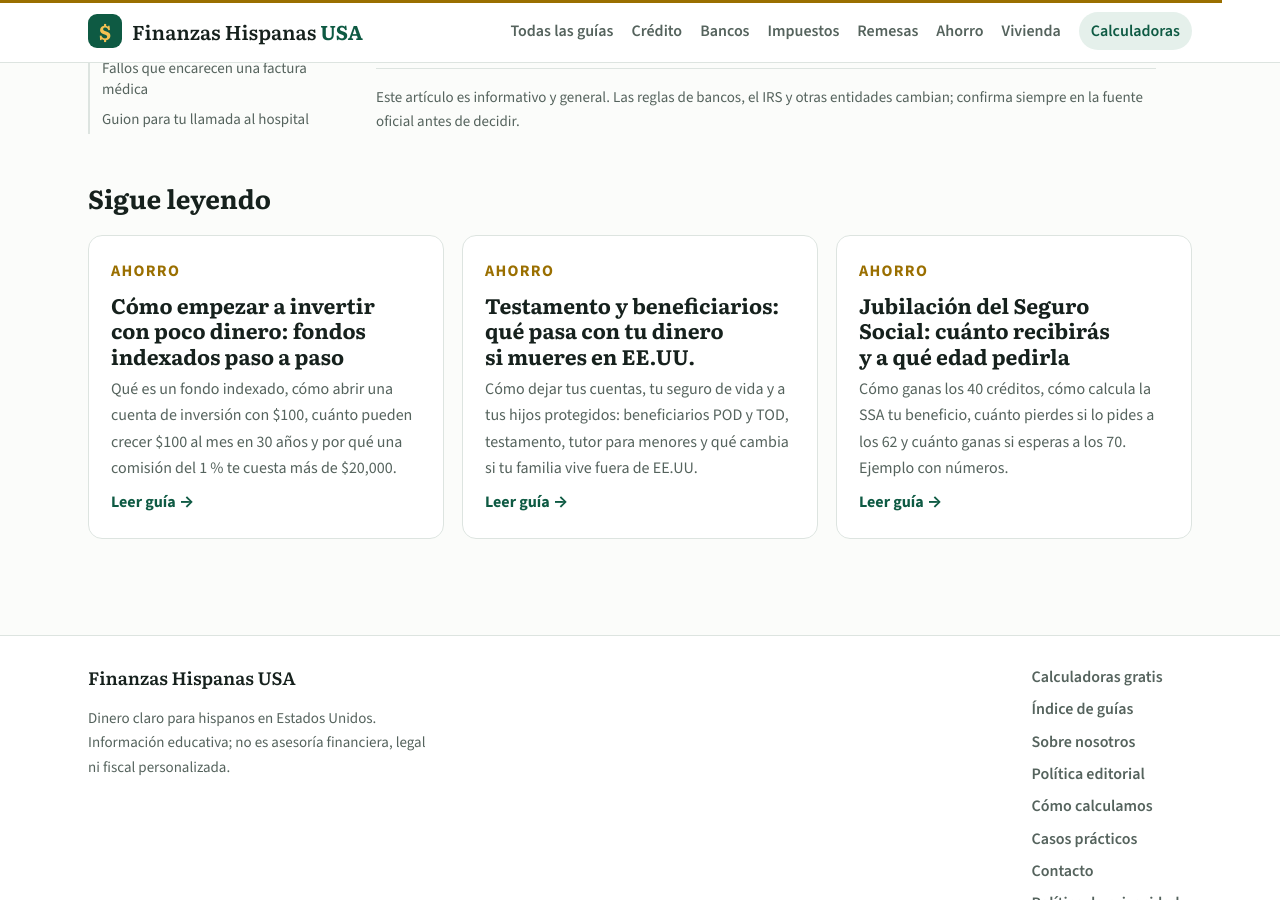
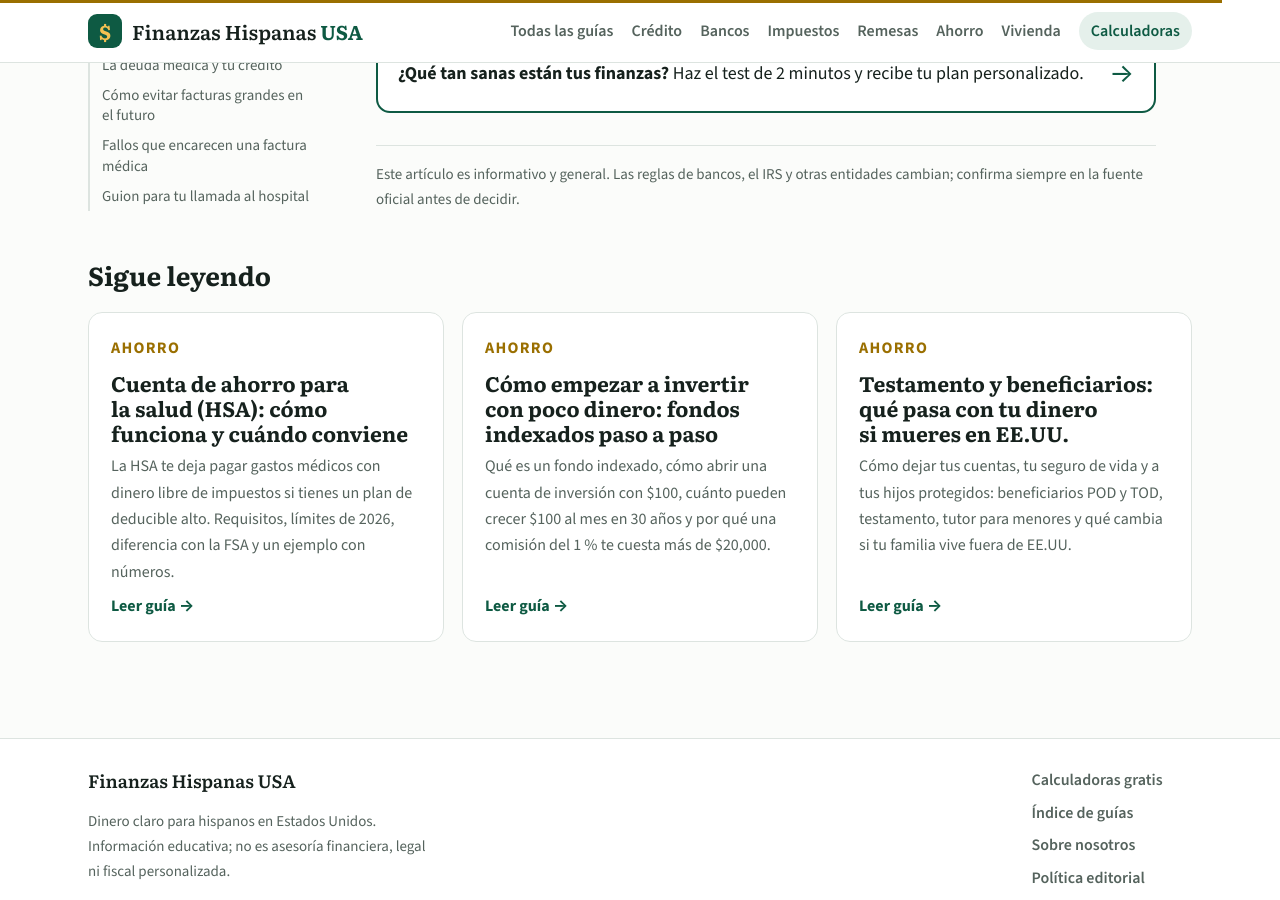
Before and after one commit to AnthonyHenriquezLuciano/finanzashispanasusa, a Jekyll site: the page built from _posts/2026-10-25-como-reducir-o-negociar-facturas-medicas.md, in a window 1280 px wide and 900 px high, scrolled down 5472 px. Built offline with Jekyll 4.4.1, drawn with Linux system fonts in a browser that asks for light colours; part of the change alters nothing that is shown; some of the changed text lies outside the part shown.

Commit message:
Guía: cuenta de ahorro para la salud (HSA) + enlaces internos
Co-Authored-By: Claude Opus 5.5 <noreply@anthropic.com>
Claude-Session: https://claude.ai/code/session_018E8nodqmJommzDz9b1nwHg

```diff
--- a/_posts/2026-10-18-seguro-medico-para-inmigrantes-en-estados-unidos.md
+++ b/_posts/2026-10-18-seguro-medico-para-inmigrantes-en-estados-unidos.md
@@ -115,3 +115,5 @@ Si tienes presencia legal, revisa el Mercado durante la inscripción abierta y c
 **Sigue leyendo:** [seguro de vida: cuánto necesitas y qué tipo elegir](/seguro-de-vida-cuanto-necesitas-y-que-tipo-elegir/).
 
 **Sigue leyendo:** [cómo reducir o negociar una factura médica](/como-reducir-o-negociar-facturas-medicas/).
+
+**Sigue leyendo:** si eliges un plan con deducible alto, aprovecha [la cuenta de ahorro para la salud (HSA)](/cuenta-de-ahorro-para-la-salud-hsa-como-funciona/).
--- a/_posts/2026-10-25-como-reducir-o-negociar-facturas-medicas.md
+++ b/_posts/2026-10-25-como-reducir-o-negociar-facturas-medicas.md
@@ -110,3 +110,5 @@ Una regla federal de 2025 que buscaba eliminar casi todas las deudas médicas de
 ## Guion para tu llamada al hospital
 
 Ante una factura médica: no pagues de inmediato, pide la factura detallada, solicita la ayuda financiera del hospital y negocia un descuento o un plan sin intereses. Así una factura de miles de dólares puede quedar en una fracción.
+
+**Sigue leyendo:** si tu plan de salud lo permite, una [cuenta HSA](/cuenta-de-ahorro-para-la-salud-hsa-como-funciona/) te ayuda a pagar estas facturas sin impuestos.
--- /dev/null
+++ b/_posts/2026-11-14-cuenta-de-ahorro-para-la-salud-hsa-como-funciona.md
@@ -0,0 +1,80 @@
+---
+title: "Cuenta de ahorro para la salud (HSA): cómo funciona y cuándo conviene"
+description: "La HSA te deja pagar gastos médicos con dinero libre de impuestos si tienes un plan de deducible alto. Requisitos, límites de 2026, diferencia con la FSA y un ejemplo con números."
+date: 2026-11-14 07:00:00 -0400
+category: Ahorro
+herramienta: emergencia
+keywords: [cuenta HSA, health savings account en español, cuenta de ahorro para la salud, HSA vs FSA, plan de deducible alto]
+resumen:
+- "La HSA solo está disponible si tienes un **plan de salud con deducible alto** (HDHP) que cumpla las reglas del IRS."
+- "Para 2026 puedes aportar hasta **$4,400** si el plan es individual y **$8,750** si es familiar."
+- "El dinero entra sin impuestos, crece sin impuestos y sale sin impuestos si lo usas en gastos médicos."
+- "A diferencia de la FSA, **el saldo no se pierde** al terminar el año ni si cambias de trabajo."
+faq:
+- q: "¿Qué pasa si saco dinero de la HSA para algo que no es médico?"
+  a: "Antes de los 65 años pagas impuesto sobre la renta por ese retiro más una multa del 20 %. Después de los 65, solo pagas el impuesto normal, como en una cuenta de retiro."
+- q: "¿Puedo usar la HSA para mi familia?"
+  a: "Sí. Puedes pagar gastos médicos de tu cónyuge y tus dependientes con tu HSA, aunque no estén en tu plan de salud."
+- q: "¿Puedo abrir una HSA si mi empleador no la ofrece?"
+  a: "Sí, siempre que tengas un plan con deducible alto que califique, por ejemplo uno del Mercado. Puedes abrirla en un banco o una casa de corretaje y deducir tus aportes en la declaración."
+- q: "¿Qué gastos se pueden pagar?"
+  a: "Consultas, medicinas con receta, dentista, lentes, análisis y muchos otros gastos médicos. La Publicación 502 del IRS tiene la lista. Guarda los recibos."
+---
+Una **cuenta de ahorro para la salud** (HSA, por sus siglas en inglés) te permite apartar dinero **antes de impuestos** para gastos médicos. Solo puedes tenerla si tu seguro es un **plan de deducible alto** que califique. Si gastas poco en salud y tienes un pequeño colchón para cubrir el deducible, suele ser una de las mejores formas de ahorrar que existen.
+
+## Requisitos para abrirla
+
+- Tener un **plan de salud con deducible alto (HDHP)**. Para 2026, el deducible mínimo es de $1,700 si es individual y $3,400 si es familiar.
+- No tener otro seguro médico que no califique, como el plan de tu cónyuge con deducible bajo.
+- No estar inscrito en Medicare.
+- Que nadie te reclame como dependiente en su declaración.
+
+## Cuánto puedes aportar en 2026
+
+| Tipo de cobertura | Límite anual |
+|---|---|
+| Individual | $4,400 |
+| Familiar | $8,750 |
+| Aporte extra si tienes 55 años o más | $1,000 |
+
+El límite incluye lo que ponga tu empleador. Los aportes por nómina tampoco pagan el impuesto de Seguro Social ni de Medicare, algo que no consigues si aportas por tu cuenta y lo deduces después. Revisa los límites de cada año en la [Publicación 969 del IRS](https://www.irs.gov/es/publications/p969).
+
+## HSA y FSA no son lo mismo
+
+| | HSA | FSA |
+|---|---|---|
+| Quién puede tenerla | Solo con plan de deducible alto | La ofrece el empleador con casi cualquier plan |
+| ¿El dinero es tuyo? | Sí, aunque cambies de trabajo | Pertenece al plan del empleador |
+| Al final del año | El saldo sigue y crece | Lo que no usas se pierde, salvo un pequeño margen si el plan lo permite |
+| ¿Se puede invertir? | Sí, en muchos proveedores | No |
+
+## El caso de Diego: dos planes del trabajo
+
+Diego, soltero, puede elegir entre dos planes. Paga 12 % de impuesto federal, 5 % estatal y 7.65 % de FICA.
+
+| | Plan tradicional | Plan de deducible alto + HSA |
+|---|---|---|
+| Prima al año | $2,160 | $1,080 |
+| Deducible | $1,000 | $2,000 |
+| Aporte a la HSA por nómina | — | $2,400 ($200 al mes) |
+| Ahorro de impuestos por ese aporte | — | $591.60 |
+| **Año tranquilo** (gasta $300 en consultas) | $2,460 | $1,380, y le quedan $2,100 en la HSA |
+| **Año malo** (agota el deducible) | $3,160 | $3,080, pagados con dinero libre de impuestos |
+
+En un año tranquilo, el plan de deducible alto le ahorra **$1,080** en primas y el saldo de la HSA pasa al año siguiente. En un año malo, gasta casi lo mismo, pero con dinero que no pagó impuestos. La comparación es simplificada: antes de elegir, revisa también el coaseguro y el máximo de bolsillo de cada plan.
+
+## Situaciones en que la HSA no compensa
+
+- Tienes una **condición crónica** o esperas gastos altos seguros, como un parto o una cirugía: un plan con deducible bajo puede salir mejor.
+- **No tienes ahorros** para cubrir el deducible si algo pasa en enero. Primero arma un [fondo de emergencia](/fondo-de-emergencia-cuanto-ahorrar-y-donde-guardarlo/).
+- Tu ingreso es bajo y pagas poco impuesto: el beneficio fiscal es menor.
+
+## Cómo sacarle el máximo
+
+1. **Aporta por nómina** para ahorrar también el FICA.
+2. **Aporta al menos lo que ponga tu empleador** si te da dinero.
+3. **Guarda todos los recibos médicos.** Puedes reembolsarte gastos de años anteriores, siempre que la HSA ya existiera cuando ocurrieron.
+4. **Invierte el saldo que no necesitas** a corto plazo en fondos de bajo costo; te explicamos cómo en [empezar a invertir con fondos indexados](/como-empezar-a-invertir-con-poco-dinero-fondos-indexados/).
+5. **Después de los 65**, úsala también como una cuenta de retiro.
+
+Si estás eligiendo plan en la inscripción abierta, repasa también las opciones de [seguro médico para inmigrantes](/seguro-medico-para-inmigrantes-en-estados-unidos/) y compara siempre el costo total del año, no solo la prima.
```
